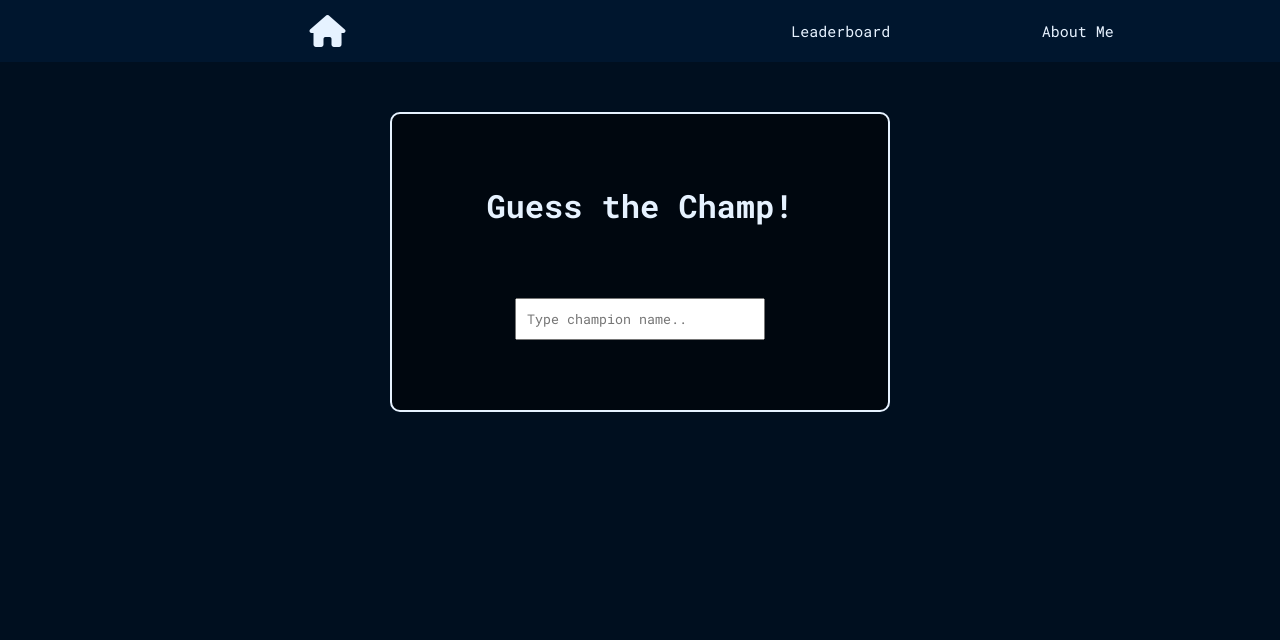
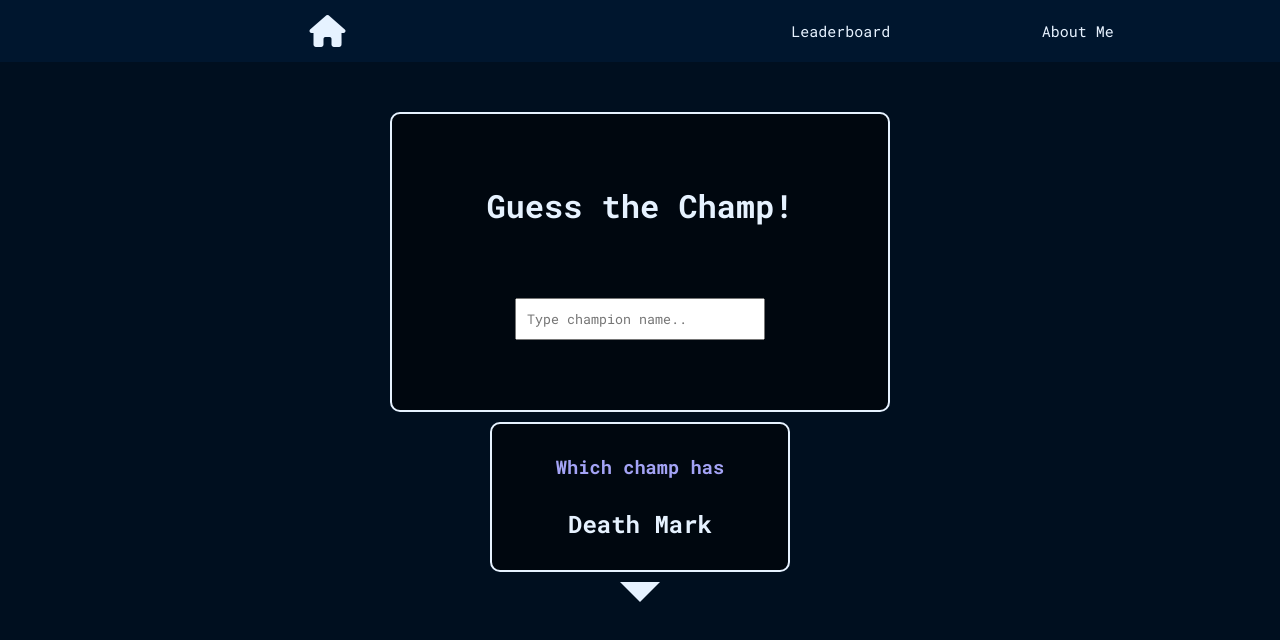
Before and after one commit to Gegewindis/Infinite-Loldle-Website, a React (Vite) app: page /infinite-loldle/ability in a window 1280 px wide. Shown: the top 640 px of the page. Built offline with nearby package versions, Linux system fonts and the light colour scheme; a web font is replaced by a local one.

Commit message:
created the ability gamemode

```diff
--- a/src/components/QuoteGuess.jsx
+++ b/src/components/Guess.jsx
@@ -1,9 +1,9 @@
 
 
-function SelectedQuote(props) {
+function Guess(props) {
     return (
         <>
-        <div className="quote-guess-container">
+        <div className="guess-container">
             <h3 style={{color: (props.correct === 'true') ? "var(--color-correct)" : "var(--color-incorrect"}}>{props.champGuess}</h3>
         </div>
         </>
@@ -11,4 +11,4 @@ function SelectedQuote(props) {
 
 };
 
-export default SelectedQuote
+export default Guess
--- a/src/components/InputGuess.jsx
+++ b/src/components/InputGuess.jsx
@@ -6,6 +6,10 @@ function InputGuess({onSubmit}) {
 
     const handleSubmit = () => {
         if (!query.trim()) return;
+        if (query.length > 20) {
+            setQuery("");
+            return;
+        }
         onSubmit(query);
         setQuery("");
         // do your search logic here
--- /dev/null
+++ b/src/components/SelectedGuess.jsx
@@ -0,0 +1,15 @@
+function SelectedGuess(props) {
+    var text = props.guess
+
+    return (
+        <>
+        <div className="selected-guess-container">
+            <h3>{props.title}</h3>
+            <h2>{text}</h2>
+        </div>
+        </>
+    )
+
+}
+
+export default SelectedGuess
--- a/src/components/SelectedQuote.jsx
+++ /dev/null
@@ -1,15 +0,0 @@
-function SelectedQuote() {
-    var quote = "'An iron will must be forged!'"
-
-    return (
-        <>
-        <div className="quote-container">
-            <h3>Which champ says</h3>
-            <h2>{quote}</h2>
-        </div>
-        </>
-    )
-
-}
-
-export default SelectedQuote
--- a/src/index.css
+++ b/src/index.css
@@ -183,7 +183,7 @@ header{
 }
 
 /* Quote Gamemode */
-.quote-container {
+.selected-guess-container {
     display: flex;
     flex-direction: column;
 
@@ -201,7 +201,7 @@ header{
     width: 300px;
 }
 
-.quote-container h3{
+.selected-guess-container h3{
     color: var(--color-accent);
 }
 
@@ -217,7 +217,7 @@ header{
     border-top: 20px solid var(--color-text)
 }
 
-.quote-guess-container {
+.guess-container {
     background-color: var(--color-secondary);
     justify-self: center;
     width: 300px;
--- a/src/pages/ability.jsx
+++ b/src/pages/ability.jsx
@@ -2,18 +2,26 @@ import { useState } from "react";
 
 import Header from "../components/Header.jsx"
 import InputGuess from "../components/InputGuess.jsx"
+import SelectedVariable from "../components/SelectedGuess.jsx"
+import Guess from "../components/Guess.jsx"
 
 function Ability() {
+    const correctGuess = "Zed"
     const [items, setItems] = useState([]);
 
     const addItem = (query) => {
-        setItems((prev) => [...prev, query]);
+        setItems((prev) => [...prev, [query, (query === correctGuess) ? "true" : "false"]]);
     };
 
     return (
         <>
             <Header></Header>
             <InputGuess onSubmit={addItem}></InputGuess>
+            <SelectedVariable title="Which champ has" guess="Death Mark"></SelectedVariable>
+            <div className="arrow"></div>
+            {items.map((values, index) => (
+                <Guess key={index} champGuess={values[0]} correct={values[1]}/>
+            ))}
         </>
     )
 }
--- a/src/pages/quote.jsx
+++ b/src/pages/quote.jsx
@@ -2,8 +2,8 @@ import { useState } from "react";
 
 import Header from "../components/Header.jsx"
 import InputGuess from "../components/InputGuess.jsx"
-import SelectedQuote from "../components/SelectedQuote.jsx"
-import QuoteGuess from "../components/QuoteGuess.jsx"
+import Guess from "../components/Guess.jsx"
+import SelectedGuess from "../components/SelectedGuess.jsx"
 
 function Quote() {
     const correctGuess = "Ornn"
@@ -17,10 +17,10 @@ function Quote() {
         <>
             <Header></Header>
             <InputGuess onSubmit={addItem}></InputGuess>
-            <SelectedQuote></SelectedQuote>
+            <SelectedGuess title="Which champ says" guess="'An iron will must be forged!'"></SelectedGuess>
             <div className="arrow"></div>
             {items.map((values, index) => (
-                <QuoteGuess key={index} champGuess={values[0]} correct={values[1]}/>
+                <Guess key={index} champGuess={values[0]} correct={values[1]}/>
             ))}
         </>
     )
```
